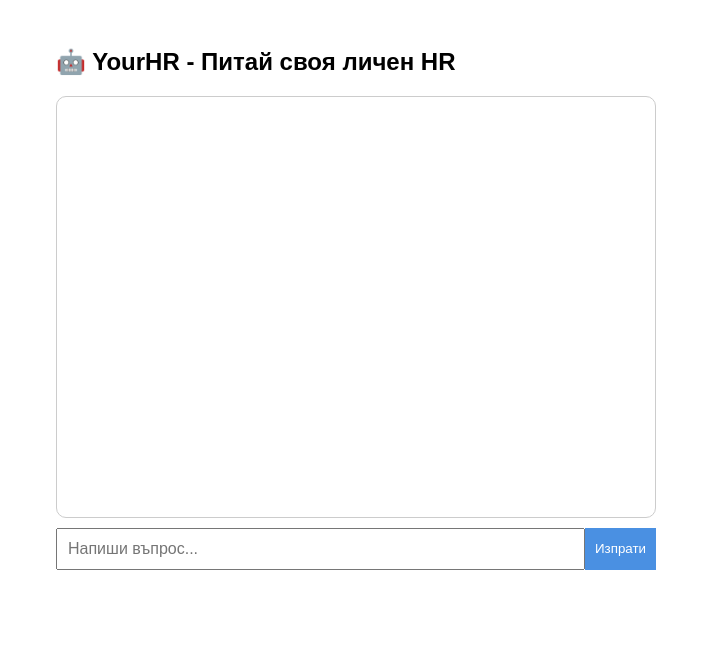
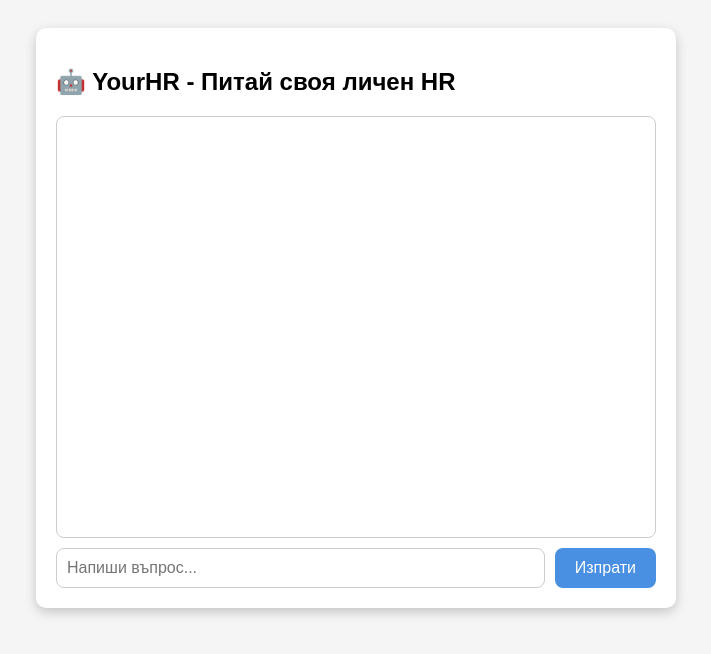
Before and after one commit to goldie1314/HR4U, a plain HTML site: page index.html in a window 1280 px wide. Shown: the whole page, without its empty margins (284-995 px from the left). Drawn offline with Linux system fonts and the light colour scheme.

Commit message:
Add files via upload

```diff
--- a/index.html
+++ b/index.html
@@ -7,32 +7,43 @@
     body {
       font-family: Arial, sans-serif;
       padding: 20px;
+      background-color: #f5f5f5;
     }
     .chat-container {
       max-width: 600px;
       margin: 0 auto;
+      background: white;
+      border-radius: 10px;
+      padding: 20px;
+      box-shadow: 0 4px 12px rgba(0, 0, 0, 0.2);
     }
     .messages {
       border: 1px solid #ccc;
       padding: 10px;
       height: 400px;
-      overflow-y: scroll;
+      overflow-y: auto;
       margin-bottom: 10px;
-      border-radius: 10px;
+      border-radius: 8px;
+      background-color: #fff;
     }
     .input-container {
       display: flex;
+      gap: 10px;
     }
     .input-container input {
       flex: 1;
       padding: 10px;
       font-size: 16px;
+      border-radius: 8px;
+      border: 1px solid #ccc;
     }
     .input-container button {
-      padding: 10px;
+      padding: 10px 20px;
       background-color: #4A90E2;
       color: white;
+      font-size: 16px;
       border: none;
+      border-radius: 8px;
       cursor: pointer;
     }
     .input-container button:hover {
@@ -59,12 +70,13 @@ async function sendMessage() {
   const inputField = document.getElementById('userInput');
   const messages = document.getElementById('messages');
   const userMessage = inputField.value;
-  if (!userMessage) return;
+  if (!userMessage.trim()) return;
 
   // Покажи съобщението на потребителя
   messages.innerHTML += `<div><strong>Ти:</strong> ${userMessage}</div>`;
 
   // Изпрати въпроса към OpenAI
+  try {
     const response = await fetch("https://api.openai.com/v1/chat/completions", {
       method: "POST",
       headers: {
@@ -80,13 +92,13 @@ async function sendMessage() {
     });
 
     const data = await response.json();
-  const botReply = data.choices?.[0]?.message?.content || "Не мога да отговоря в момента.";
+    const botReply = data.choices?.[0]?.message?.content || "Извинявай, не успях да отговоря в момента.";
 
-  // Покажи отговора на бота
     messages.innerHTML += `<div><strong>YourHR:</strong> ${botReply}</div>`;
-
-  // Скролирай надолу автоматично
     messages.scrollTop = messages.scrollHeight;
+  } catch (error) {
+    messages.innerHTML += `<div><strong>YourHR:</strong> Грешка при връзката. Опитай пак по-късно.</div>`;
+  }
 
   inputField.value = "";
 }
```
Lines whose indentation alone changed are shown as unchanged.
